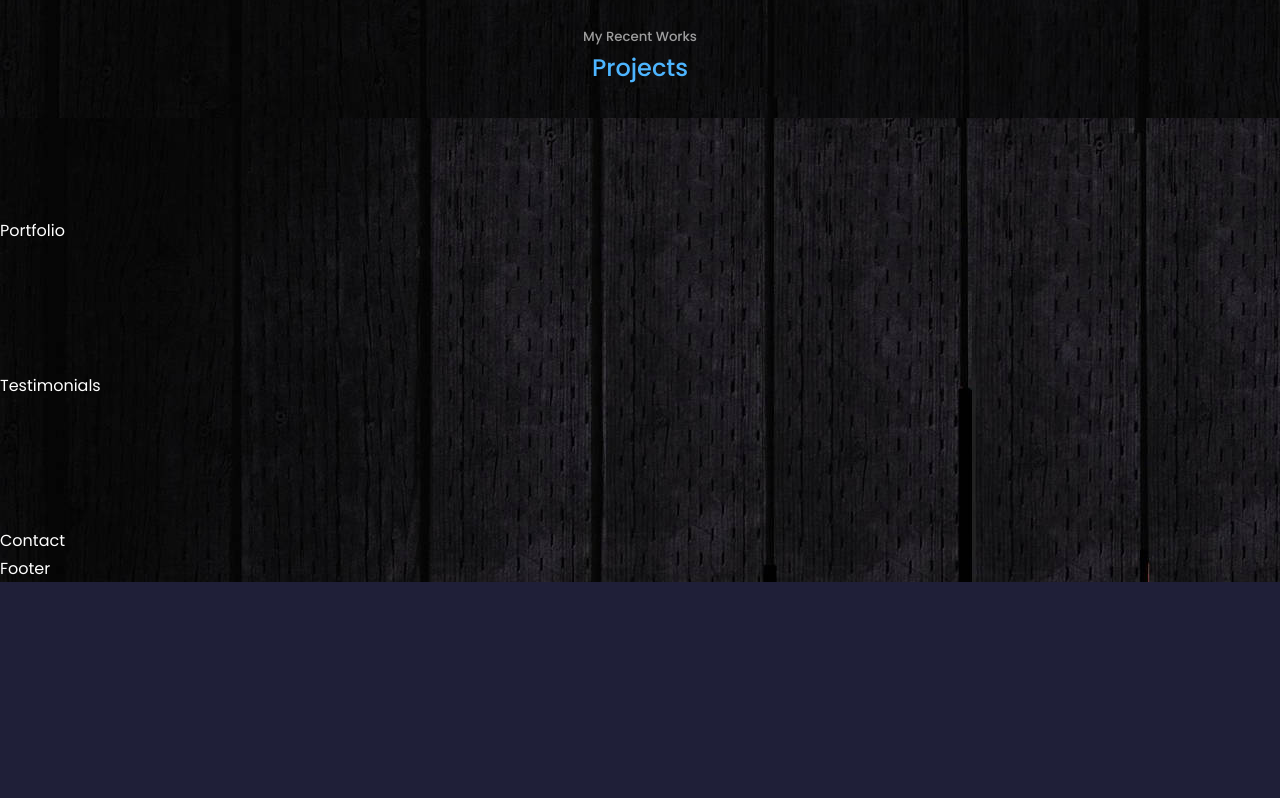
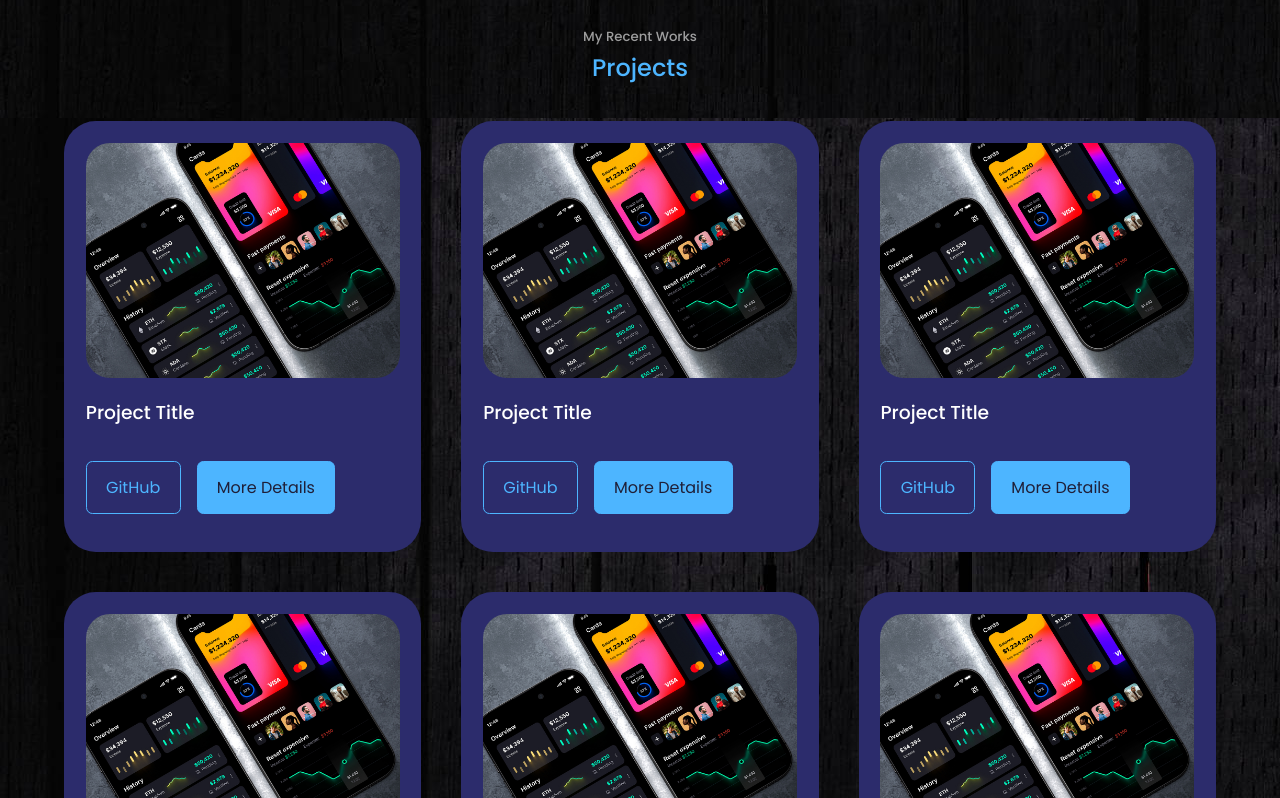
Before and after one commit to OshnMdw/OshnMdw.github.io, a React (Create React App) app: page / in a window 1280 px wide. Shown: the part 2282-3080 px from the top of the page. Before the commit the page ends 2864 px from the top, so only its background shows below. Built offline with nearby package versions, Linux system fonts and the light colour scheme.

Commit message:
Projects section added

```diff
--- a/src/components/projects/Projects.jsx
+++ b/src/components/projects/Projects.jsx
@@ -1,12 +1,75 @@
 import React from 'react'
 import './projects.css'
+import IMG1 from '../../assets/project1.jpg'
+
+const data = [
+  {
+    id: 1,
+    image: IMG1,
+    title:'Project Title',
+    github: 'https://github.com',
+    details: ''
+  },
+  {
+    id: 2,
+    image: IMG1,
+    title:'Project Title',
+    github: 'https://github.com',
+    details: ''
+  },
+  {
+    id: 3,
+    image: IMG1,
+    title:'Project Title',
+    github: 'https://github.com',
+    details: ''
+  },
+  {
+    id: 4,
+    image: IMG1,
+    title:'Project Title',
+    github: 'https://github.com',
+    details: ''
+  },
+  {
+    id: 5,
+    image: IMG1,
+    title:'Project Title',
+    github: 'https://github.com',
+    details: ''
+  },
+  {
+    id: 6,
+    image: IMG1,
+    title:'Project Title',
+    github: 'https://github.com',
+    details: ''
+  },
+]
 
 const Projects = () => {
   return (
     <section id='projects'>
       <h5>My Recent Works</h5>
       <h2>Projects</h2>
-
+      <div className='container project__container'>
+        {
+          data.map(({id, image, title, github, details}) =>{
+            return(
+              <article key={id} className='project__item'>
+                <div className='project__item-image'>
+                  <img src={image} alt={title} />
+                </div>
+                <h3>{title}</h3>
+                <div className='project__item-cta'>
+                  <a href={github} className='btn'>GitHub</a>
+                  <a href={details} className='btn btn-primary'>More Details</a>
+                </div>
+              </article>
+            )
+          })
+        }
+      </div>
     </section>
   )
 }
--- a/src/components/projects/projects.css
+++ b/src/components/projects/projects.css
@@ -0,0 +1,50 @@
+.project__container{
+    display: grid;
+    grid-template-columns: repeat(3, 1fr);
+    gap: 2.5rem;
+}
+.project__item{
+    background: var(--color-bg-variant);
+    padding: 1.3rem;
+    border-radius: 2rem;
+    border: 1px solid transparent;
+    transition: var(--transition);
+}
+
+.project__item:hover{
+    border-color: var(--color-primary-variant);
+    background: transparent;
+}
+
+.project__item-image{
+    border-radius: 1.5rem;
+    overflow: hidden;
+}
+
+.project__item h3{
+    margin: 1.2rem 0 2rem;
+}
+
+.project__item-cta{
+    display: flex;
+    gap: 1rem;
+    margin-bottom: 1rem;
+}
+
+/* ============== Media Queries (Medium devices) ============*/
+
+@media screen and (max-width :1024px){
+    .project__container{
+        grid-template-columns:1fr 1fr;
+        gap: 1.2rem;
+    }
+}
+
+/* ============== Media Queries (Small devices) ============*/
+
+@media screen and (max-width :600px){
+    .project__container{
+        grid-template-columns: 1fr;
+        gap: 1rem;
+    }
+}
```
Also changed, not shown: src/assets/project1.jpg (added).
